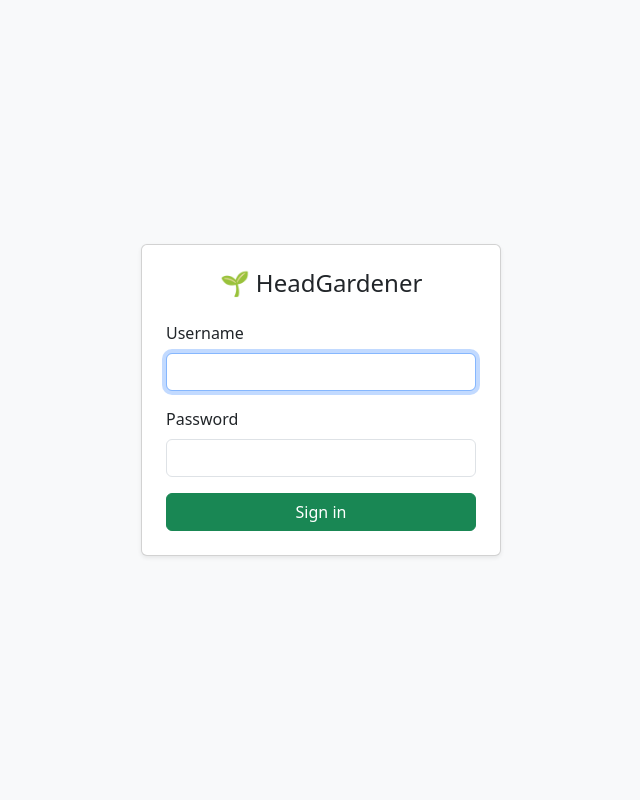
After one commit to danielmaitre/HeadGardener, a Django app: page /accounts/login/ in a window 1280 px wide. The commit adds this page. Shown: the whole page, without its empty margins (319-959 px from the left). Run offline with Django 5.2, Linux system fonts and the light colour scheme.

Commit message:
Add login-required authentication to all views
- LoginRequiredMiddleware: redirects unauthenticated requests to login,
  exempts /accounts/ and /admin/ paths
- Django built-in auth URLs at /accounts/ (login, logout, password change)
- Custom login template styled with Bootstrap 5
- Sign out button in navbar
- LOGIN_URL, LOGIN_REDIRECT_URL, LOGOUT_REDIRECT_URL in settings

Co-Authored-By: Claude Sonnet 4.6 <noreply@anthropic.com>

```diff
--- /dev/null
+++ b/garden/middleware.py
@@ -0,0 +1,14 @@
+from django.conf import settings
+from django.shortcuts import redirect
+
+
+class LoginRequiredMiddleware:
+    def __init__(self, get_response):
+        self.get_response = get_response
+
+    def __call__(self, request):
+        if not request.user.is_authenticated:
+            login_url = settings.LOGIN_URL
+            if not request.path.startswith(login_url) and not request.path.startswith('/admin/'):
+                return redirect(f'{login_url}?next={request.path}')
+        return self.get_response(request)
--- a/garden/templates/garden/base.html
+++ b/garden/templates/garden/base.html
@@ -22,6 +22,12 @@
           <li class="nav-item"><a class="nav-link" href="{% url 'area-list' %}">Areas</a></li>
           <li class="nav-item"><a class="nav-link" href="{% url 'location-list' %}">Locations</a></li>
           <li class="nav-item"><a class="nav-link" href="{% url 'category-list' %}">Categories</a></li>
+          <li class="nav-item">
+            <form method="post" action="{% url 'logout' %}" class="d-inline">
+              {% csrf_token %}
+              <button type="submit" class="btn btn-outline-light btn-sm ms-2">Sign out</button>
+            </form>
+          </li>
         </ul>
       </div>
     </div>
--- /dev/null
+++ b/garden/templates/registration/login.html
@@ -0,0 +1,34 @@
+<!doctype html>
+<html lang="en">
+<head>
+  <meta charset="utf-8">
+  <meta name="viewport" content="width=device-width, initial-scale=1">
+  <title>Sign in — HeadGardener</title>
+  <link href="https://cdn.jsdelivr.net/npm/bootstrap@5.3.3/dist/css/bootstrap.min.css" rel="stylesheet">
+</head>
+<body class="bg-light">
+  <div class="d-flex align-items-center justify-content-center min-vh-100">
+    <div class="card shadow-sm" style="width: 360px;">
+      <div class="card-body p-4">
+        <h1 class="h4 mb-4 text-center">🌱 HeadGardener</h1>
+        <form method="post">
+          {% csrf_token %}
+          {% if form.errors %}
+            <div class="alert alert-danger py-2 small">Invalid username or password.</div>
+          {% endif %}
+          <div class="mb-3">
+            <label for="id_username" class="form-label">Username</label>
+            <input type="text" name="username" id="id_username" class="form-control" autofocus>
+          </div>
+          <div class="mb-3">
+            <label for="id_password" class="form-label">Password</label>
+            <input type="password" name="password" id="id_password" class="form-control">
+          </div>
+          <input type="hidden" name="next" value="{{ next }}">
+          <button type="submit" class="btn btn-success w-100">Sign in</button>
+        </form>
+      </div>
+    </div>
+  </div>
+</body>
+</html>
--- a/headgardener/settings.py
+++ b/headgardener/settings.py
@@ -29,6 +29,7 @@ MIDDLEWARE = [
     'django.contrib.auth.middleware.AuthenticationMiddleware',
     'django.contrib.messages.middleware.MessageMiddleware',
     'django.middleware.clickjacking.XFrameOptionsMiddleware',
+    'garden.middleware.LoginRequiredMiddleware',
 ]
 
 ROOT_URLCONF = 'headgardener.urls'
@@ -63,6 +64,10 @@ AUTH_PASSWORD_VALIDATORS = [
     {'NAME': 'django.contrib.auth.password_validation.NumericPasswordValidator'},
 ]
 
+LOGIN_URL = '/accounts/login/'
+LOGIN_REDIRECT_URL = '/'
+LOGOUT_REDIRECT_URL = '/accounts/login/'
+
 LANGUAGE_CODE = 'en-us'
 TIME_ZONE = 'UTC'
 USE_I18N = True
--- a/headgardener/urls.py
+++ b/headgardener/urls.py
@@ -4,6 +4,7 @@ from django.views.generic import RedirectView
 
 urlpatterns = [
     path("admin/", admin.site.urls),
+    path("accounts/", include("django.contrib.auth.urls")),
     path("", RedirectView.as_view(url="/plants/", permanent=False)),
     path("", include("garden.urls")),
 ]
```
